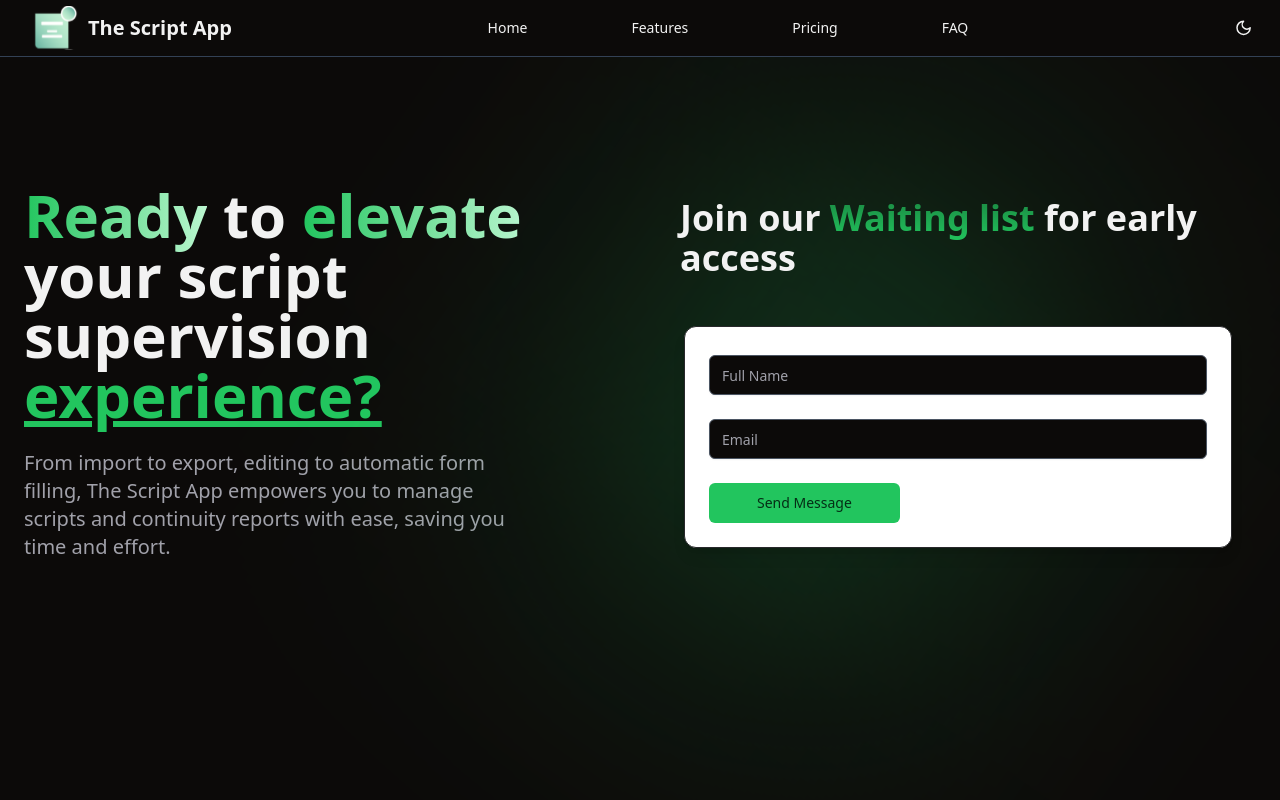
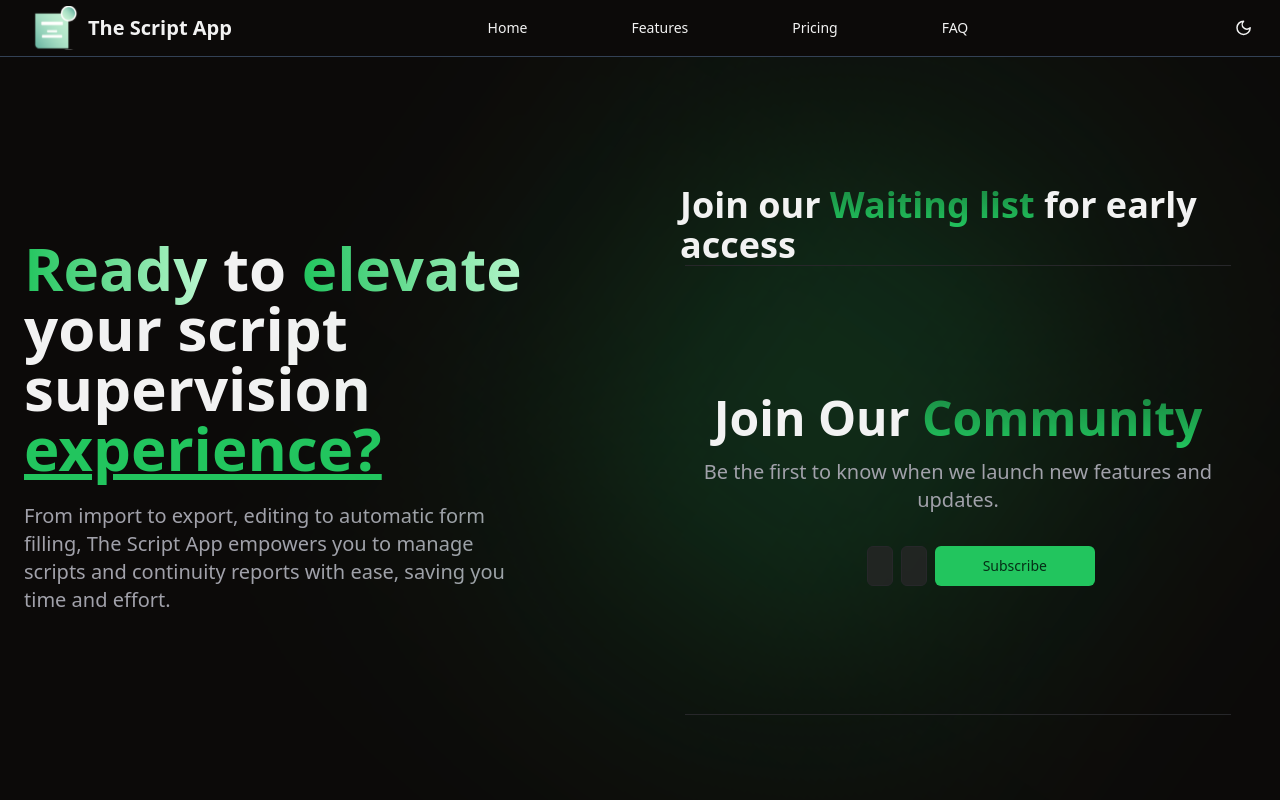
Before and after one commit to KamoEllen/coming-soon-the-script-app, a React (Vite) app: page / in a window 1280 px wide. Shown: the top 800 px of the page. Built offline with nearby package versions, Linux system fonts and the light colour scheme.

Commit message:
Update Newsletter.tsx

```diff
--- a/src/components/Newsletter.tsx
+++ b/src/components/Newsletter.tsx
@@ -1,4 +1,101 @@
-import { useEffect, useState } from "react";
+import { useState } from "react";
+import { Button } from "./ui/button";
+import { Input } from "./ui/input";
+
+const Newsletter = () => {
+  const [fullName, setFullName] = useState("");
+  const [email, setEmail] = useState("");
+  const [statusMessage, setStatusMessage] = useState("");
+
+  const handleSubmit = (e: React.FormEvent) => {
+    e.preventDefault();
+
+    if (validateEmail(email)) {
+      console.log("Email is valid, proceed to subscribe:", email);
+      // Here you can proceed with your subscription logic, e.g., sending the email
+      // Reset the form after submission
+      setFullName("");
+      setEmail("");
+      setStatusMessage("Email successfully sent!");
+      setTimeout(() => {
+        setStatusMessage("");
+      }, 3000); // Clear the message after 3 seconds
+    } else {
+      console.log("Invalid email. Please enter a valid email address.");
+      // You can display an error message to the user if needed
+      setStatusMessage("Invalid email. Please enter a valid email address.");
+    }
+  };
+
+  const validateEmail = (email: string) => {
+    // A simple email validation using regex
+    const re = /^[a-zA-Z0-9._-]+@[a-zA-Z0-9.-]+\.[a-zA-Z]{2,4}$/;
+    return re.test(email);
+  };
+
+  const handleChange = (e: React.ChangeEvent<HTMLInputElement>) => {
+    if (e.target.name === "fullName") {
+      setFullName(e.target.value);
+    } else if (e.target.name === "email") {
+      setEmail(e.target.value);
+    }
+  };
+
+  return (
+    <section id="newsletter">
+      <hr className="w-11/12 mx-auto" />
+
+      <div className="container py-24 sm:py-32">
+        <h3 className="text-center text-4xl md:text-5xl font-bold">
+          Join Our{" "}
+          <span className="bg-gradient-to-b from-primary/60 to-primary text-transparent bg-clip-text">
+            Community
+          </span>
+        </h3>
+        <p className="text-xl text-muted-foreground text-center mt-4 mb-8">
+          Be the first to know when we launch new features and updates.
+        </p>
+
+        <form
+          className="flex flex-col w-full md:flex-row md:w-6/12 lg:w-4/12 mx-auto gap-4 md:gap-2"
+          onSubmit={handleSubmit}
+        >
+          <Input
+            type="text"
+            name="fullName"
+            placeholder="Full Name"
+            className="bg-muted/50 dark:bg-muted/80"
+            aria-label="full name"
+            value={fullName}
+            onChange={handleChange}
+            required
+          />
+          <Input
+            type="email"
+            name="email"
+            placeholder="Enter your email"
+            className="bg-muted/50 dark:bg-muted/80"
+            aria-label="email"
+            value={email}
+            onChange={handleChange}
+            required
+          />
+          <Button type="submit">Subscribe</Button>
+        </form>
+
+        {statusMessage && (
+          <p className="text-green-500 text-center mt-4">{statusMessage}</p>
+        )}
+      </div>
+
+      <hr className="w-11/12 mx-auto" />
+    </section>
+  );
+};
+
+export default Newsletter;
+
+{/*import { useEffect, useState } from "react";
 import emailjs from "@emailjs/browser";
 import { Button } from "./ui/button";
 import { Input } from "./ui/input";
```
